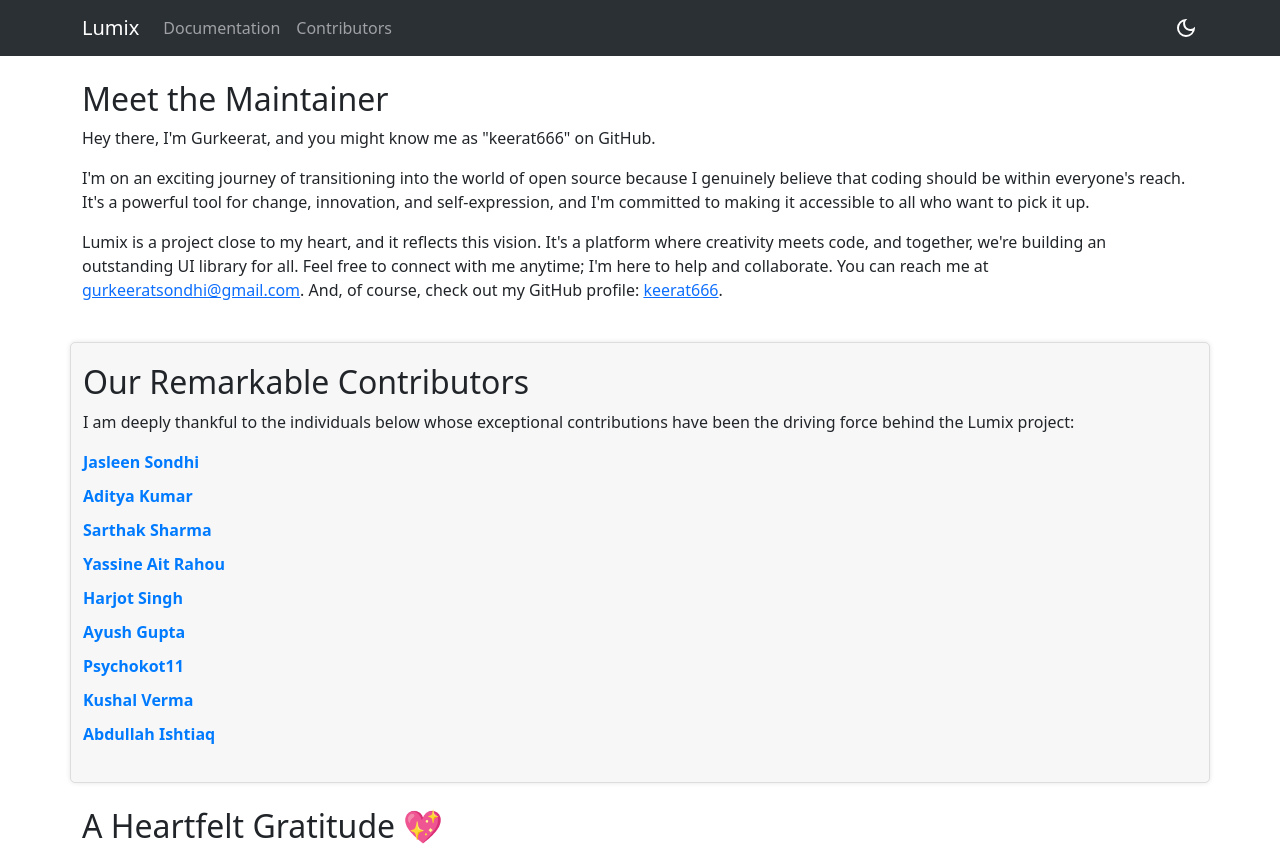
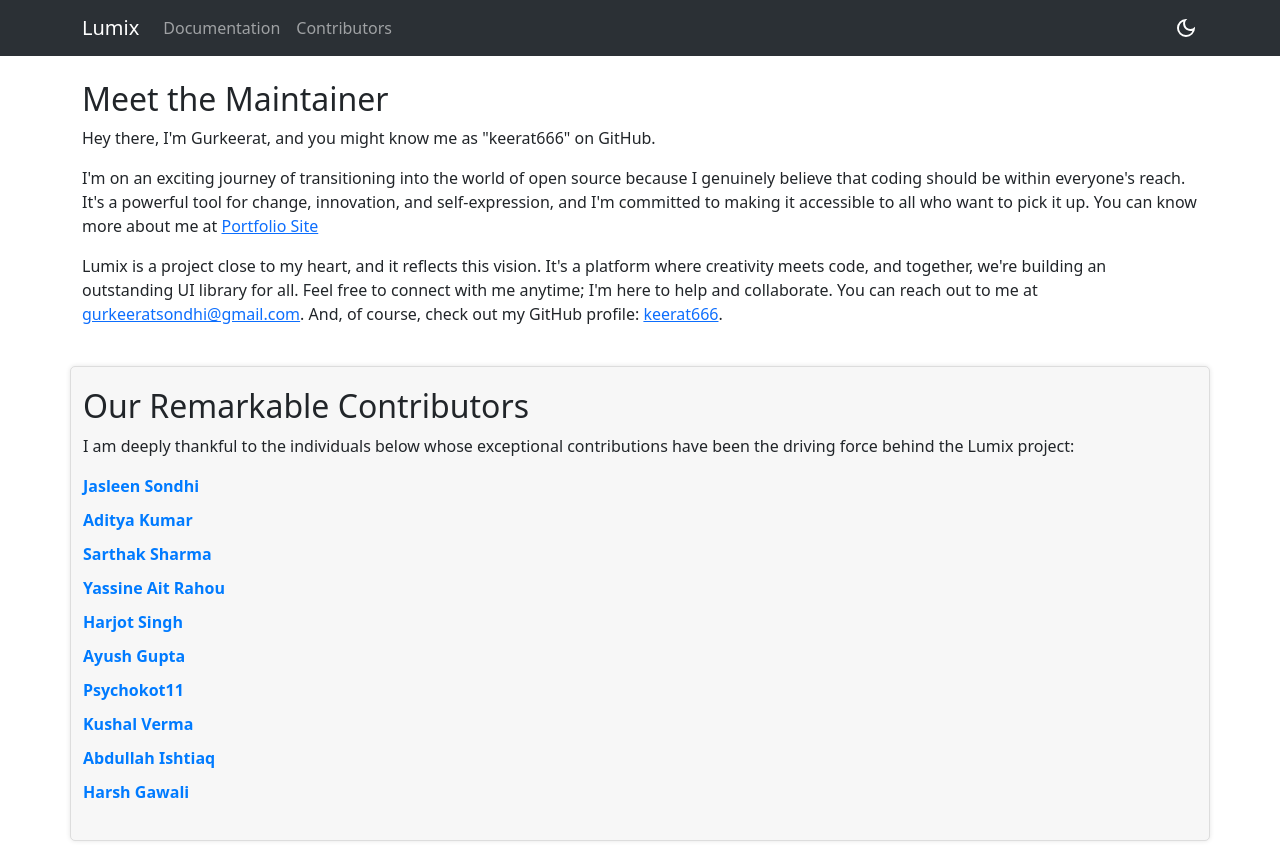
Before and after one commit to Keerat666/Lumix, a React (Create React App) app in the folder ui/lumix/: page /contributors in a window 1280 px wide. Shown: the top 845 px of the page. Built offline with nearby package versions, Linux system fonts and the light colour scheme.

Commit message:
added a new contributor

```diff
--- a/ui/lumix/src/pages/contributors/index.js
+++ b/ui/lumix/src/pages/contributors/index.js
@@ -15,7 +15,9 @@ const Contributors = () => {
     { name: "Ayush Gupta", github: "https://github.com/AyusGup" },
     { name: "Psychokot11", github: "https://github.com/psychokot11" },
     { name: "Kushal Verma", github: "https://github.com/vkushal28" },
-    { name: "Abdullah Ishtiaq", github: "https://github.com/AbdullahIshtiaqq" }
+    { name: "Abdullah Ishtiaq", github: "https://github.com/AbdullahIshtiaqq" },
+    { name: "Harsh Gawali", github: "https://github.com/HarshGawali007" }
+
     // Add your name if you are raising your PR
   ];
 
@@ -37,12 +39,19 @@ const Contributors = () => {
           everyone's reach. It's a powerful tool for change, innovation, and
           self-expression, and I'm committed to making it accessible to all who
           want to pick it up.
+
+          You can know more about me at {" "}
+          <a href="https://gurkeerat.com" target="_blank">
+            Portfolio Site
+          </a>
         </p>
         <p>
           Lumix is a project close to my heart, and it reflects this vision.
           It's a platform where creativity meets code, and together, we're
           building an outstanding UI library for all. Feel free to connect with
-          me anytime; I'm here to help and collaborate. You can reach me at{" "}
+          me anytime; I'm here to help and collaborate.
+
+          You can reach out to me at{" "}
           <a href="mailto:gurkeeratsondhi@gmail.com">
             gurkeeratsondhi@gmail.com
           </a>
--- a/ui/lumix/src/pages/documentation/index.js
+++ b/ui/lumix/src/pages/documentation/index.js
@@ -35,7 +35,7 @@ const Documentation = () => {
       {/* Header */}
 
       <LumixHeader></LumixHeader>
-      <DropDown options={options} />
+      {/* <DropDown options={options} /> */}
       <div className="container flex-grow-1 text-left">
         <div className="row">
           <div className="col-md-12">
```
